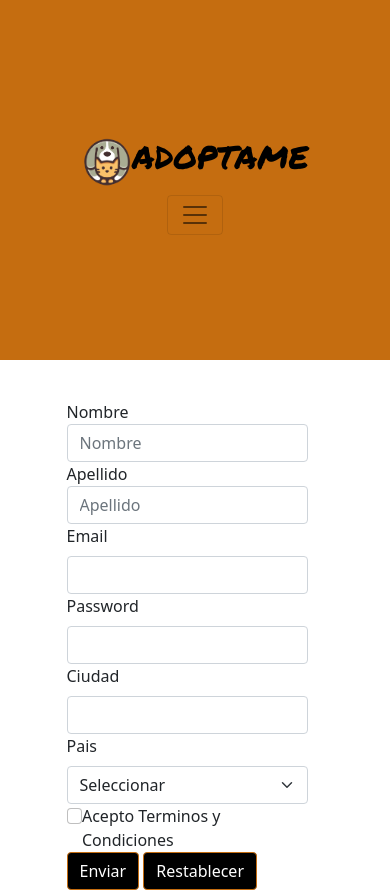
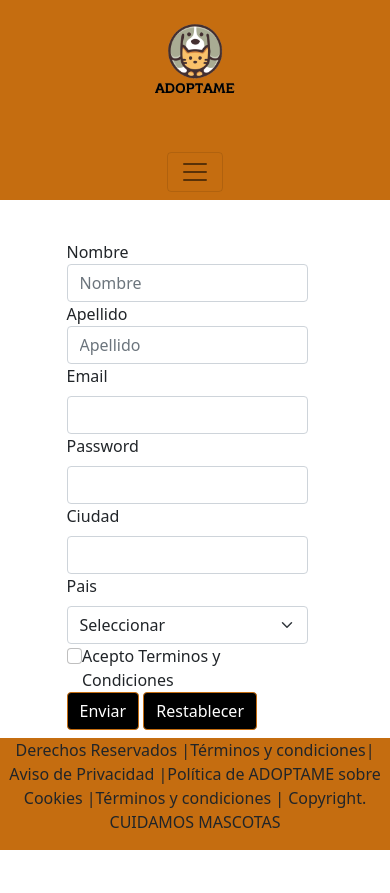
Before and after one commit to luismantilla90/ADOPTAME, a website: page paginas/contacto.html in a window 390 px wide. Shown: the top 893 px of the page. After the commit the page ends 850 px from the top, so only its background shows below. Drawn offline with nearby package versions, Linux system fonts and the light colour scheme.

Commit message:
cambio de logo

```diff
--- a/cambios en SEO.txt
+++ b/cambios en SEO.txt
@@ -1,4 +1,4 @@
-cambien los titulos de cada página:
+cambie los titulos de cada página:
 "adotame, adopcion, preguntas frecuentes, contacto y nosotros"
 
 agregue keywords:
--- a/paginas/contacto.html
+++ b/paginas/contacto.html
@@ -24,7 +24,8 @@
   <!--PALABRAS CLAVE-->
   <meta name="keywords" content="adoptame, adopcion, perro, gato, mascota">
   <!--DESCRIPCION DEL SITIO-->
-  <meta name="description" content=" Vivimos para mejorar la vida de las mascostas abandonadas, pongase en contacto con nosotros">
+  <meta name="description"
+    content=" Vivimos para mejorar la vida de las mascostas abandonadas, pongase en contacto con nosotros">
   <!-- TITULO DE LA PAGINA -->
   <title>Contacto</title>
 </head>
@@ -36,8 +37,8 @@
 
   <header class="animate__animated animate__backInLeft">
     <div class="logo">
-      <img src="../multimedia/LOGO DE PAGINA.png" alt="logo-pagina">
-      <h1 class="encabezado"><a href="../index.html">ADOPTAME</a></h1>
+      <a href="../index.html">
+        <img src="/multimedia/glow.png" alt="logo-pagina"></a>
     </div>
 
     <nav id="menuPrincipal" class="menuPrincipal navbar navbar-expand-md navbar-light">
@@ -98,11 +99,11 @@
               Acepto Terminos y Condiciones
             </label>
           </div>
-            <div>
-              <button type="submit" class="btn btn-primary">Enviar</button>
-              <button type="reset" class="btn btn-primary">Restablecer</button>
-            </div>
+          <div>
+            <button type="submit" class="btn btn-primary">Enviar</button>
+            <button type="reset" class="btn btn-primary">Restablecer</button>
           </div>
+        </div>
     </form>
   </main>
   <footer>
--- a/scss/layout/_header.scss
+++ b/scss/layout/_header.scss
@@ -11,8 +11,8 @@ header {
         display: flex;
 
         img {
-
-            height: 50px;
+            margin-left: 50px;
+            height: 125px;
         }
 
 
--- a/scss/utilities/_mediaqueries.scss
+++ b/scss/utilities/_mediaqueries.scss
@@ -4,48 +4,54 @@
         flex-direction: column;
         justify-content: center;
 
-        h1 {
-            font-size: 1rem;
+        .logo{
+            height: 85px;
+
+            img{
+                margin-top: 20px;
+                height: 80px;
+            }
         }
 
+
     }
+
 
     .video1 iframe {
         width: 100%;
     }
 
-    .logo img {
-        margin-top: 20px;
 
-    }
 
-    .encabezado {
-        padding-top: 20px;
-
-    }
 
 }
 
 @media screen and (max-width: 500px) {
 
     header {
-        height: 360px;
+        display: flex;
+        flex-direction: column;
+        height: 200px;
+        .logo{
+            height: 1000px;
+            margin-right: 50px;
+            img{
+                margin-top: 20px;
+                height: 80px;
+            }
 
-        h1 {
-            font-size: 2rem;
+        }
+    }
 
-            ul {
-                font-size: 1rem;
-            }
-        }
-
-    }
 
     #navbarSupportedContent {
         ul{
             display: flex;
             flex-direction: column;
-        }
+            align-items: flex-start;
+            height: 50px;
+
+            }
     }
 
     .textoPrincipal {
```
Also changed, not shown: index.html (+3 -4 lines), paginas/adopcion.html (+3 -3 lines), paginas/nosotros.html (+9 -8 lines), paginas/preguntas frecuentes.html (+8 -5 lines), estilos/main.css, multimedia/LOGO DE PAGINA.png (deleted), multimedia/glow.png (added).
